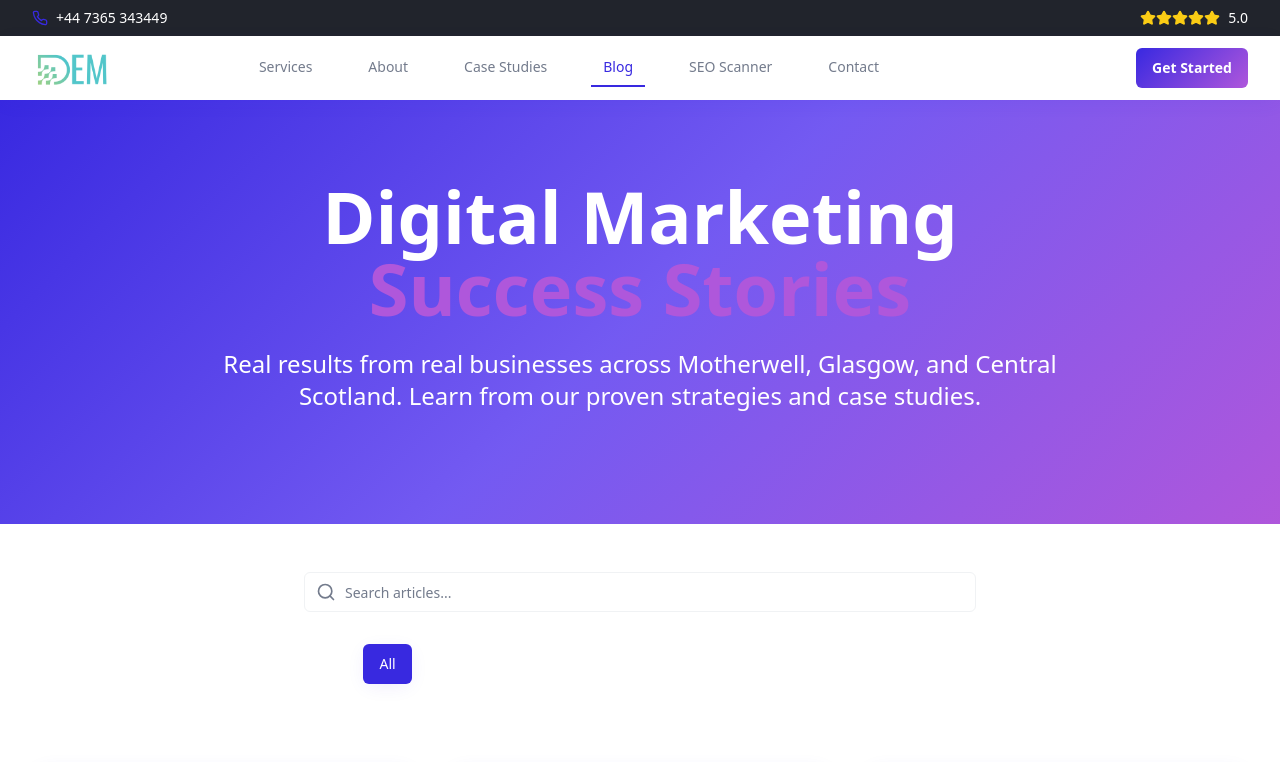
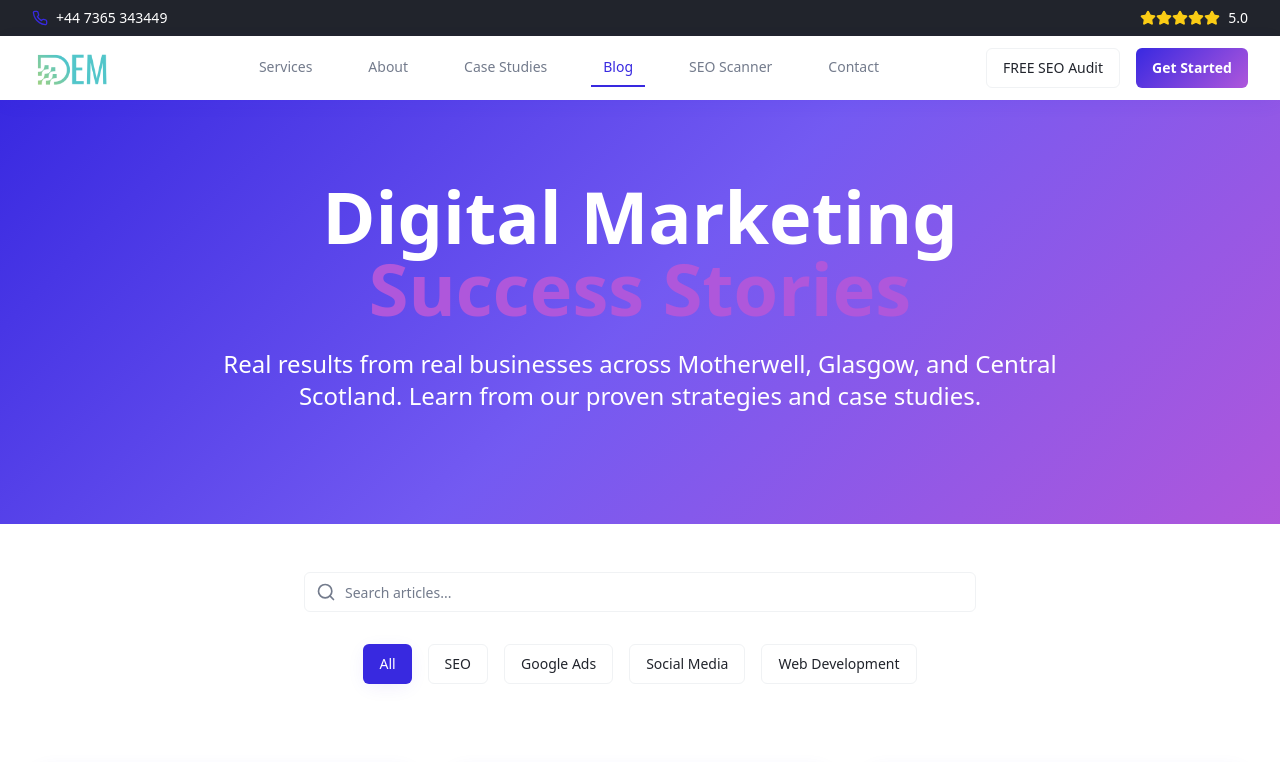
Before and after one commit to nikodemes/demdigital-growth-hub, a React (Vite) app: page /blog in a window 1280 px wide. Shown: the top 762 px of the page. Built offline with nearby package versions, Linux system fonts and the light colour scheme.

Commit message:
Fix portfolio button visibility
The "View our portfolio" button was not visible and has been fixed.

```diff
--- a/src/components/ui/button.tsx
+++ b/src/components/ui/button.tsx
@@ -13,7 +13,7 @@ const buttonVariants = cva(
         destructive:
           "bg-destructive text-destructive-foreground hover:bg-destructive/90",
         outline:
-          "border border-white/20 bg-white/10 text-white hover:bg-white hover:text-foreground backdrop-blur-sm",
+          "border border-input bg-background hover:bg-accent hover:text-accent-foreground",
         secondary:
           "bg-secondary text-secondary-foreground hover:bg-secondary/80",
         ghost: "hover:bg-accent hover:text-accent-foreground",
```
